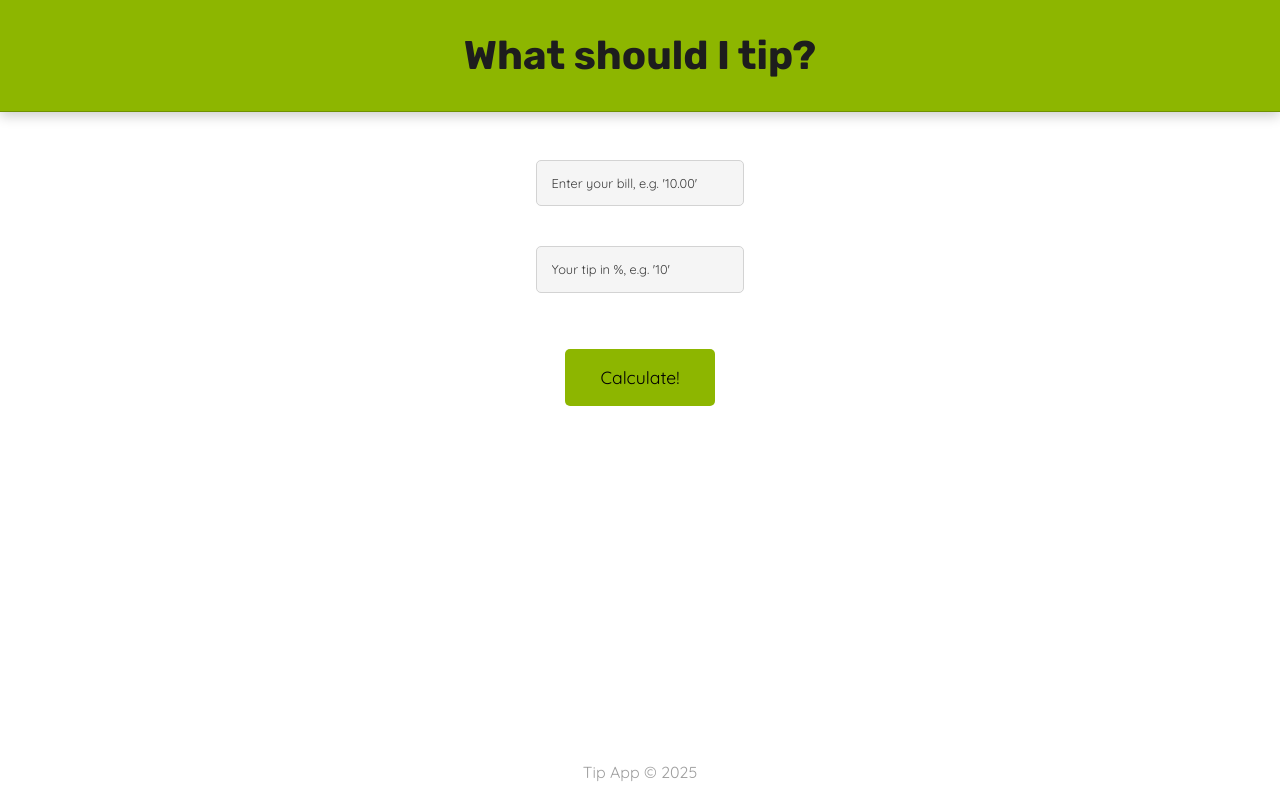
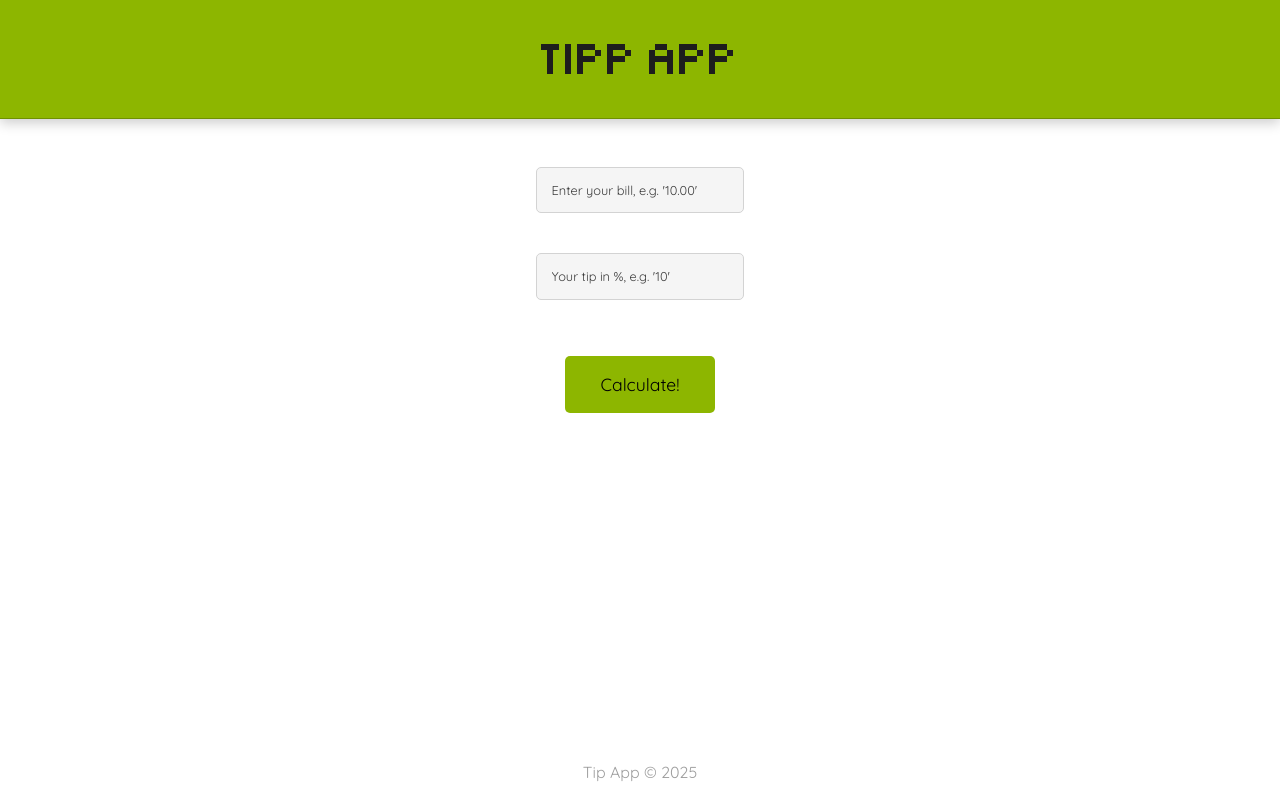
Before and after one commit to Mh-aa/tipApp, a plain HTML site: page index.html in a window 1280 px wide. Drawn offline with Linux system fonts and the light colour scheme.

Commit message:
Add gitignore, change H1 styling

```diff
--- a/index.html
+++ b/index.html
@@ -9,7 +9,7 @@
 	<body>
 		<main>
 			<header>
-                <h1>What should I tip?</h1>
+				<h1>TIPP APP</h1>
 			</header>
 
 			<form class="wrapper">
--- a/script.js
+++ b/script.js
@@ -37,7 +37,6 @@ inputTip.addEventListener('keyup', function (e) {
 		billValid = true;
 	}
 });
-
 
 document.getElementById('calc-button').addEventListener('click', function () {
 	let bill = document.getElementById('bill').value;
--- a/style.css
+++ b/style.css
@@ -14,13 +14,17 @@ html {
 	font-style: normal;
 	font-weight: 400;
 	src: url(../tipApp/fonts/Quicksand-Regular.ttf) format('truetype');
+	/* For local testing */
+	/* src: url(/fonts/Quicksand-Regular.ttf) format('truetype'); */
 }
 
 @font-face {
-    font-family: 'Rubik-Bold';
+	font-family: 'Tiny5-Regular';
 	font-style: normal;
 	font-weight: 700;
-    src: url(../tipApp/fonts/Rubik-Bold.ttf) format('truetype');
+	src: url(../tipApp/fonts/Tiny5-Regular.ttf) format('truetype');
+	/* For local testing */
+	/* src: url(/fonts/Tiny5-Regular.ttf) format('truetype'); */
 }
 
 body {
@@ -72,12 +76,12 @@ p {
 }
 
 h1 {
-    font-family: 'Rubik-Bold', 'Lucida Sans', 'Lucida Sans Regular',
+	font-family: 'Tiny5-Regular', 'Lucida Sans', 'Lucida Sans Regular',
 		'Lucida Grande', 'Lucida Sans Unicode', Geneva, Verdana, sans-serif;
-    font-size: 1.8rem;
+	font-size: 2rem;
 
 	@media (width > 480px) {
-        font-size: 2.5rem;
+		font-size: 3rem;
 	}
 }
 
```
Also changed, not shown: fonts/Tiny5-Regular.ttf (added), 1 other file. Lines whose indentation alone changed are shown as unchanged.
